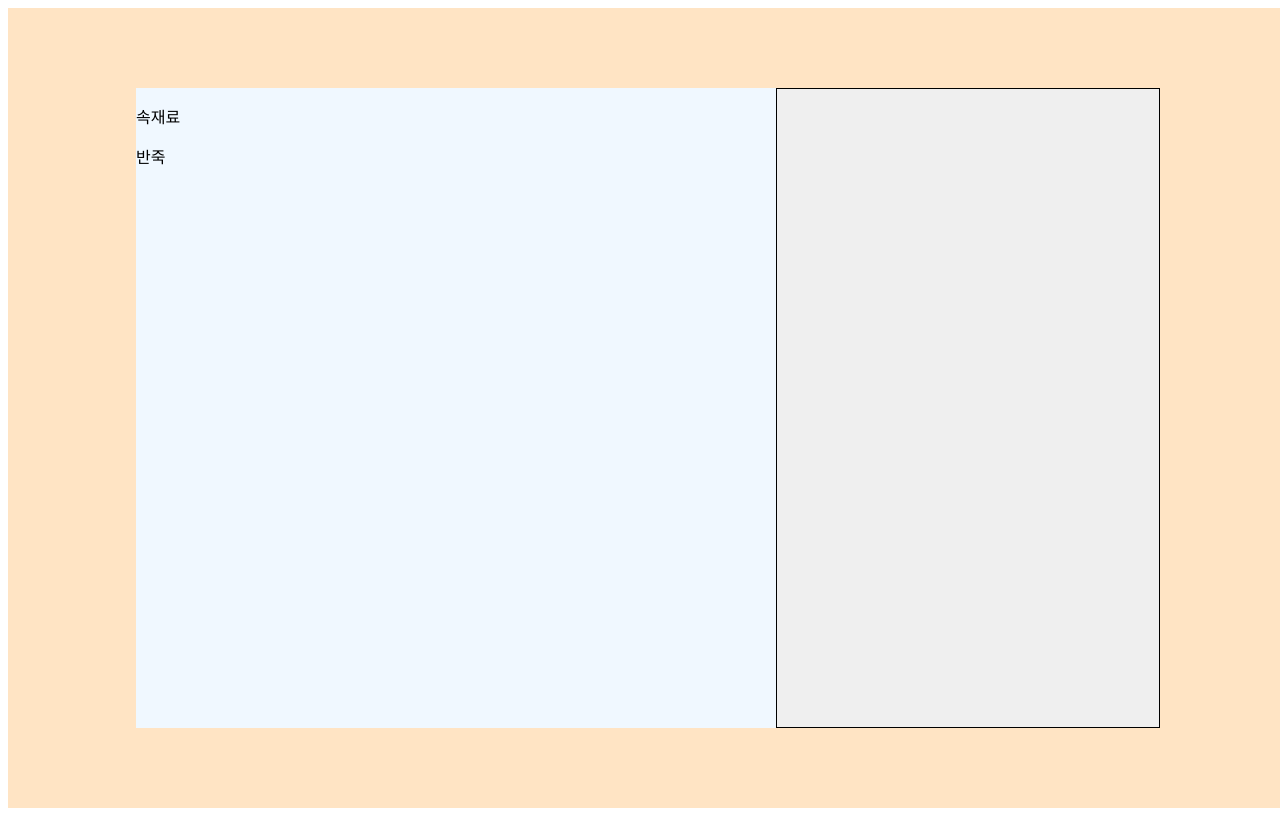
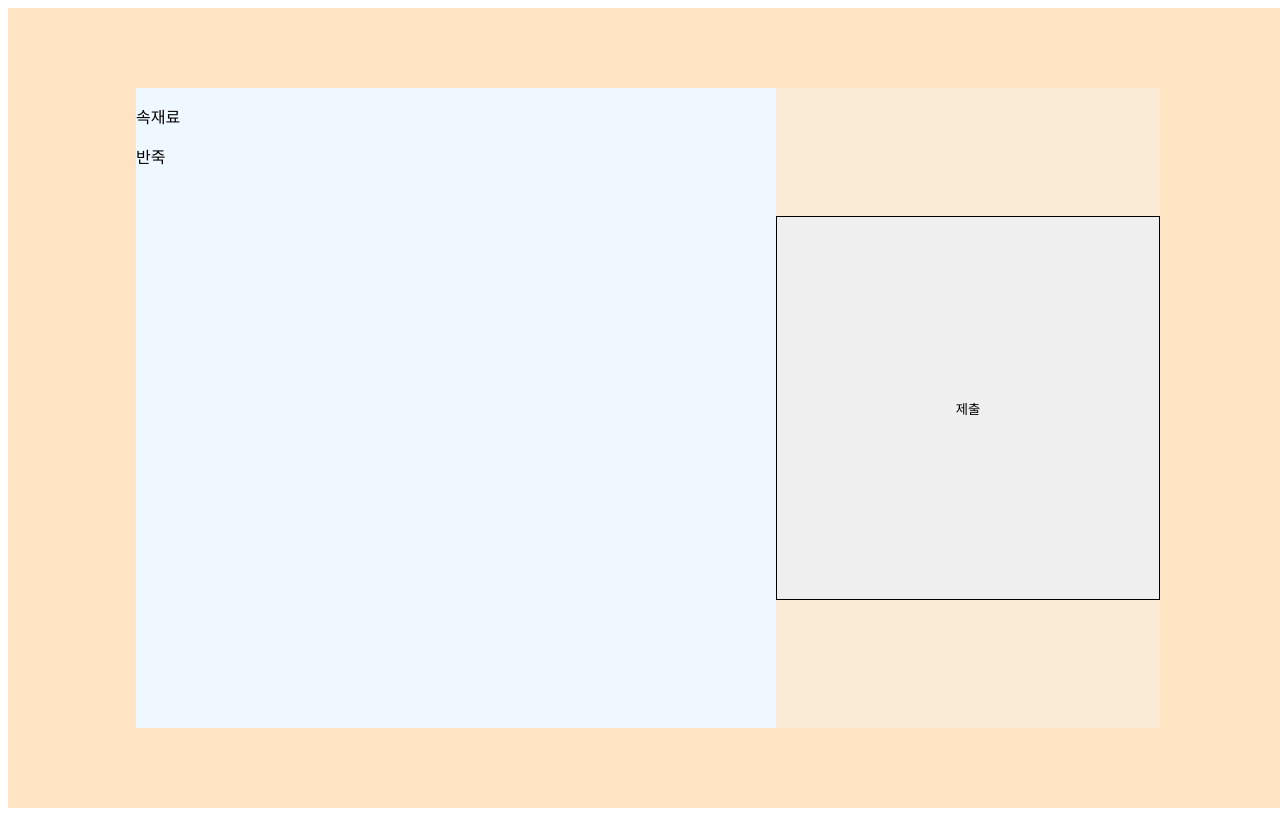
Before and after one commit to chaeyi0731/workflow, a website: page index.html in a window 1280 px wide. Drawn offline with Linux system fonts and the light colour scheme.

Commit message:
버튼 크기다시  조절

```diff
--- a/index.html
+++ b/index.html
@@ -25,7 +25,7 @@
         <div></div>
       </div>
       <div>
-        <button id="button"></button>
+        <button id="button">제출</button>
       </div>
     </div>
     <script type="text/javascript" src="/func.js"></script>
--- a/style.css
+++ b/style.css
@@ -21,6 +21,6 @@
 }
 button {
   width: 50vw;
-  height: 50vw;
+  height: 30vw;
   border: 1px solid black;
 }
```
